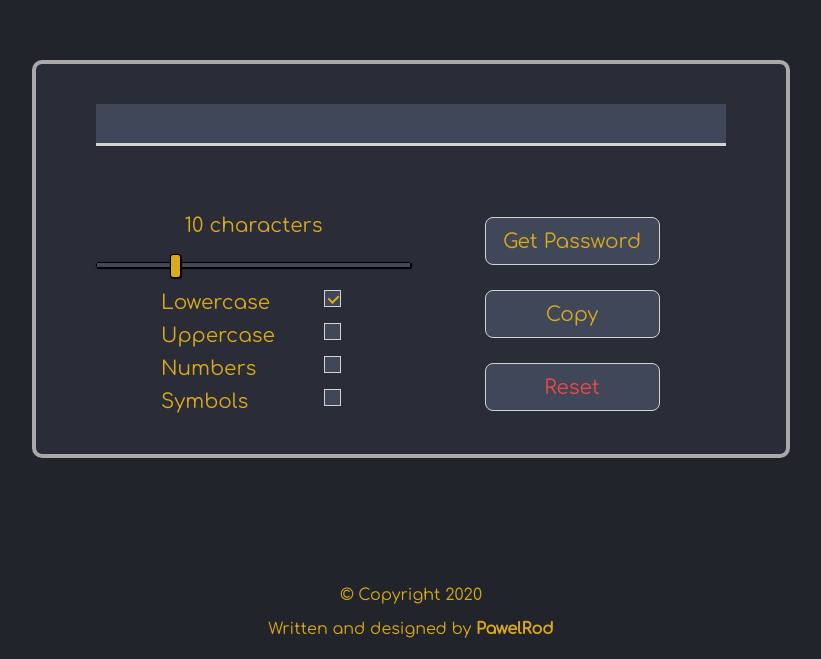
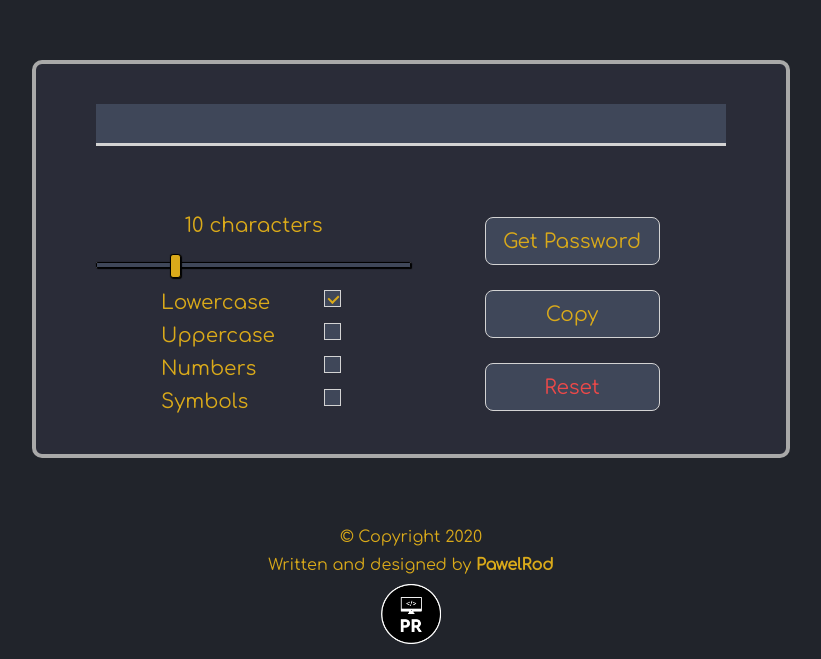
Before and after one commit to PawelRod/Password-Generator, a website built with webpack: page src/index.html in a window 1280 px wide. Shown: the part 141-800 px from the top of the page, without its empty margins (229-1050 px from the left). Built offline with nearby package versions, Linux system fonts and the light colour scheme.

Commit message:
Add classes to footer elements and logo with link

```diff
--- a/src/index.html
+++ b/src/index.html
@@ -49,9 +49,12 @@
                 </div>
             </div>
         </section>
-        <footer>
+        <footer class="socials">
             <p>© Copyright 2020</p>
-            <p>Written and designed by <a href="https://www.linkedin.com/in/pawel-rodziewicz/">PawelRod</a></p>
+            <p>Written and designed by <a class="socials_anchor" href="https://www.linkedin.com/in/pawel-rodziewicz/" target="_blank" title="Linkedin">PawelRod</a></p>
+            <a class="socials_anchor" href="https://github.com/PawelRod/" target="_blank" title="Github">
+                <div class="socials_logo"></div>
+            </a>
         </footer>
     </div>
 </body>
--- a/src/scss/_layout.scss
+++ b/src/scss/_layout.scss
@@ -73,16 +73,24 @@ html, body {
         }
     }
 }
-footer {
+.socials {
     position: absolute;
     align-self: flex-end;
-    padding-bottom: 5px;
+    padding: 15px 0;
     p {
         text-align: center;
+        margin: 10px 0;
     }
-    a {
+    .socials_anchor {
         text-decoration: none;
         color: inherit;
         font-weight: bold;
     }
+    .socials_logo {
+        background: url(../img/gh-logo.png) center no-repeat;
+        background-size: cover;
+        width: 60px;
+        height: 60px;
+        margin: 0 auto;
+    }
 }
```
